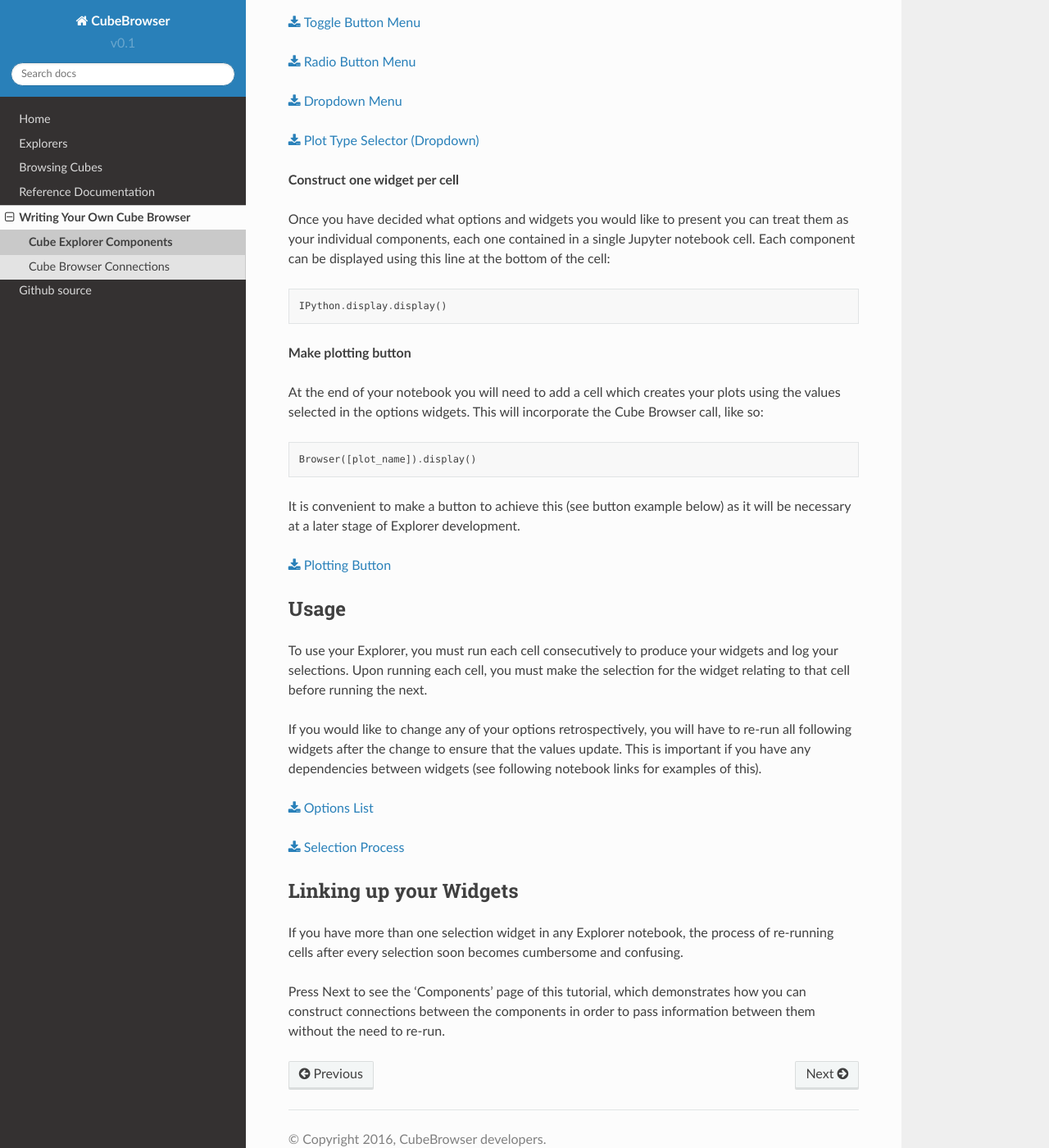
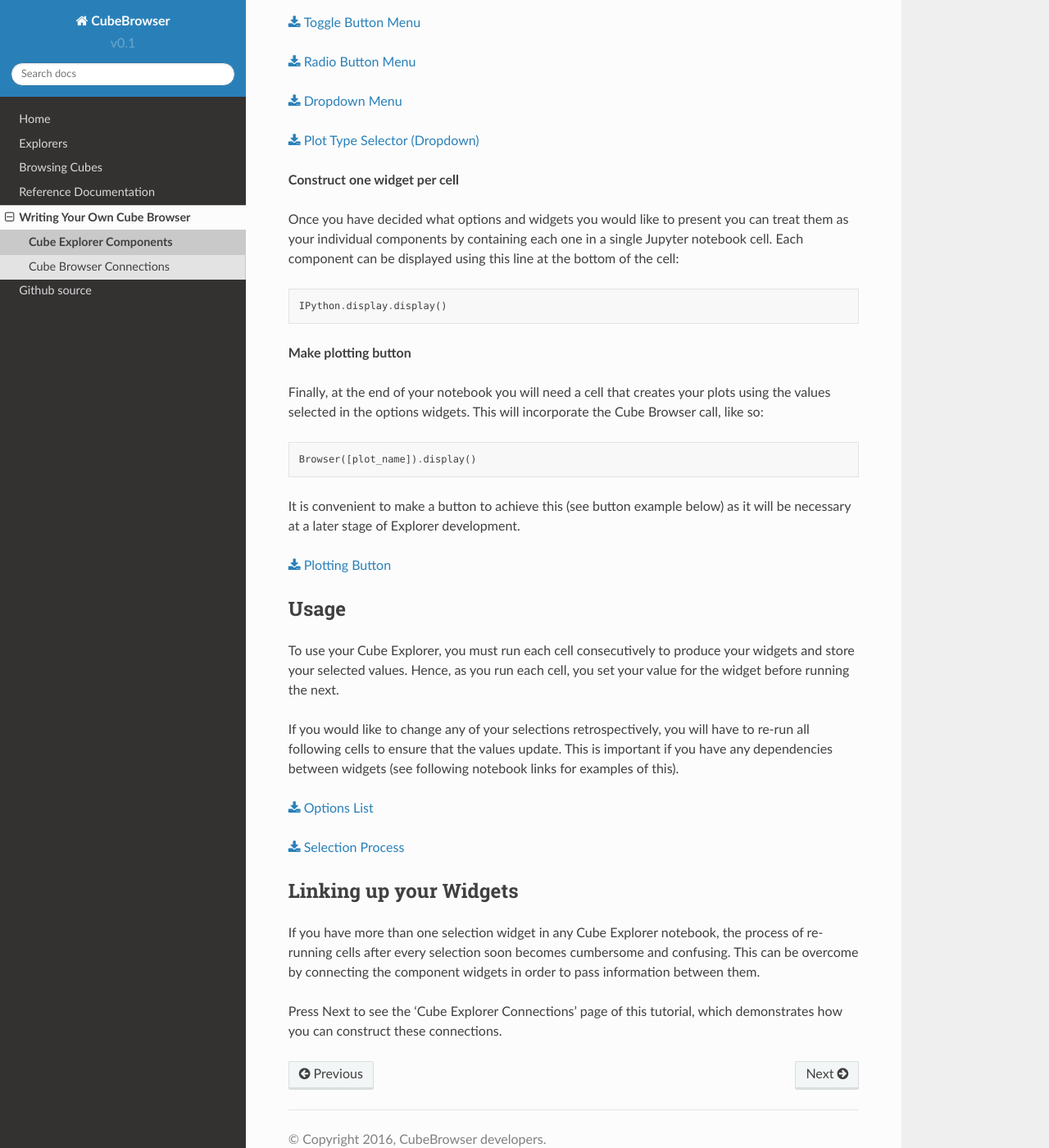
Before and after one commit to SciTools/cube_browser, a Sphinx documentation site: the page built from doc/write_your_own/components/intro.rst, in a window 1280 px wide and 1400 px high, scrolled down 798 px. Shown: the whole window at 82% size. Built offline with Sphinx 7.4.7 and the Read the Docs theme 2.0.0, drawn with Linux system fonts in a browser that asks for light colours.

Commit message:
edits to components intro

```diff
--- a/doc/write_your_own/components/intro.rst
+++ b/doc/write_your_own/components/intro.rst
@@ -36,14 +36,14 @@
 
 **Construct one widget per cell**
 
-Once you have decided what options and widgets you would like to present you can treat them as your individual components, each one contained in a single Jupyter notebook cell.
+Once you have decided what options and widgets you would like to present you can treat them as your individual components by containing each one in a single Jupyter notebook cell.
 Each component can be displayed using this line at the bottom of the cell::
 
     IPython.display.display()
 
 **Make plotting button**
 
-At the end of your notebook you will need to add a cell which creates your plots using the values selected in the options widgets.  This will incorporate the Cube Browser call, like so::
+Finally, at the end of your notebook you will need a cell that creates your plots using the values selected in the options widgets.  This will incorporate the Cube Browser call, like so::
 
     Browser([plot_name]).display()
 
@@ -55,10 +55,10 @@
 Usage
 -----
 
-To use your Explorer, you must run each cell consecutively to produce your widgets and log your selections.
-Upon running each cell, you must make the selection for the widget relating to that cell before running the next.
+To use your Cube Explorer, you must run each cell consecutively to produce your widgets and store your selected values.
+Hence, as you run each cell, you set your value for the widget before running the next.
 
-If you would like to change any of your options retrospectively, you will have to re-run all following widgets after the change to ensure that the values update.
+If you would like to change any of your selections retrospectively, you will have to re-run all following cells to ensure that the values update.
 This is important if you have any dependencies between widgets (see following notebook links for examples of this).
 
 
@@ -70,6 +70,7 @@
 Linking up your Widgets
 -----------------------
 
-If you have more than one selection widget in any Explorer notebook, the process of re-running cells after every selection soon becomes cumbersome and confusing.
+If you have more than one selection widget in any Cube Explorer notebook, the process of re-running cells after every selection soon becomes cumbersome and confusing.
+This can be overcome by connecting the component widgets in order to pass information between them.
 
-Press Next to see the 'Components' page of this tutorial, which demonstrates how you can construct connections between the components in order to pass information between them without the need to re-run.
+Press Next to see the 'Cube Explorer Connections' page of this tutorial, which demonstrates how you can construct these connections.
```
